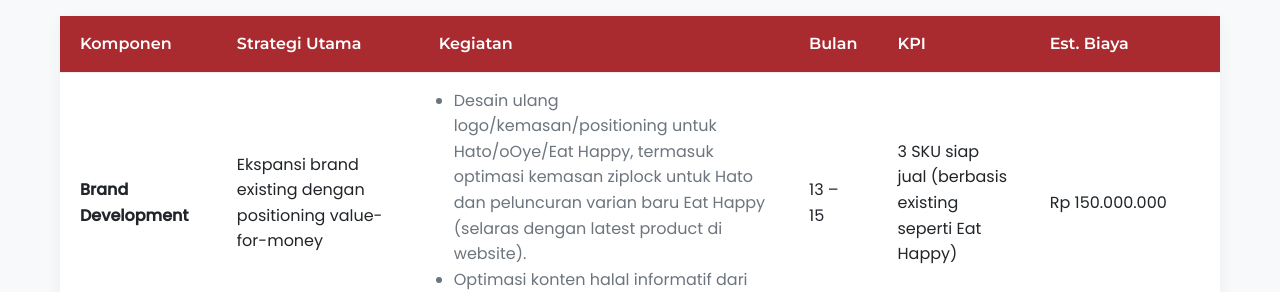
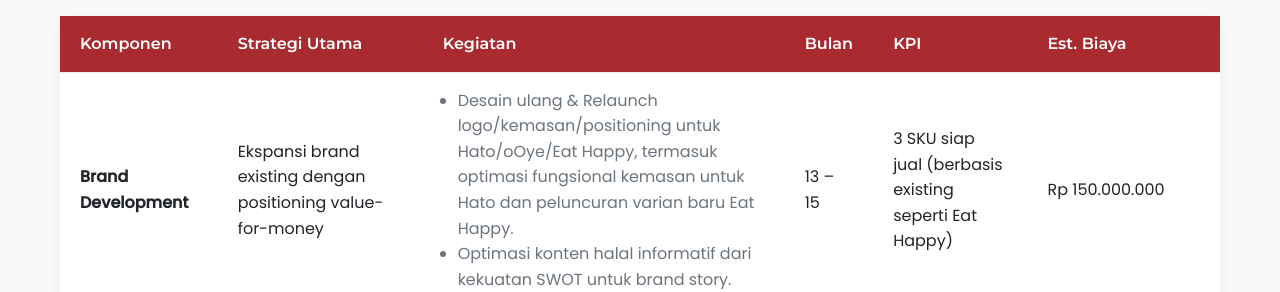
Before and after one commit to Official-idn/SRFOOD-V2STRATEGY, a plain HTML site: page pages/semester3.html in a window 1280 px wide. Shown: the part 511-803 px from the top of the page. Drawn offline with Linux system fonts and the light colour scheme; no server answers.

Commit message:
Update semester3.html

```diff
--- a/pages/semester3.html
+++ b/pages/semester3.html
@@ -141,7 +141,7 @@
                             <td>Ekspansi brand existing dengan positioning value-for-money</td>
                             <td>
                                 <ul>
-                                    <li>Desain ulang logo/kemasan/positioning untuk Hato/oOye/Eat Happy, termasuk optimasi kemasan ziplock untuk Hato dan peluncuran varian baru Eat Happy (selaras dengan latest product di website).</li>
+                                    <li>Desain ulang & Relaunch logo/kemasan/positioning untuk Hato/oOye/Eat Happy, termasuk optimasi fungsional kemasan untuk Hato dan peluncuran varian baru Eat Happy.</li>
                                     <li>Optimasi konten halal informatif dari kekuatan SWOT untuk brand story.</li>
                                 </ul>
                             </td>
```
